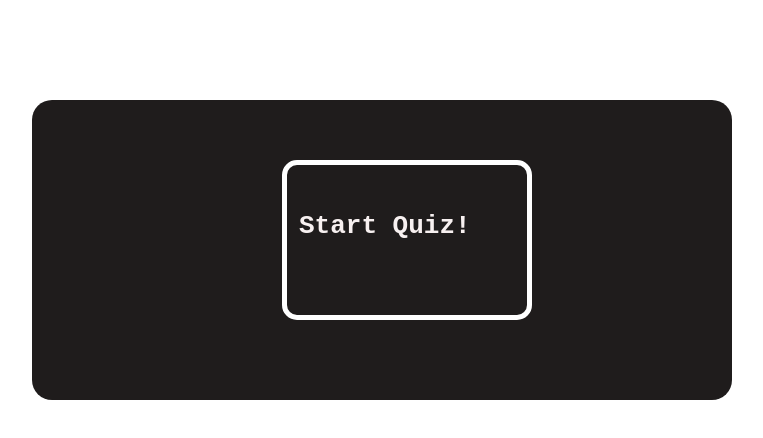
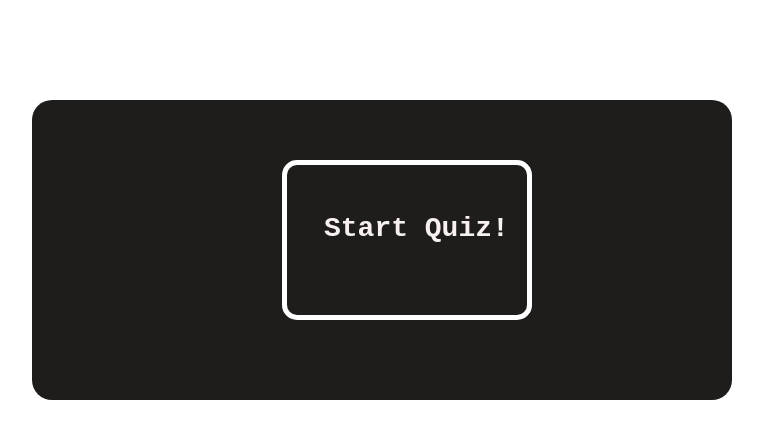
Before and after one commit to oscar-mugambi/Quiz-App, a plain HTML site: page index.html in a window 1280 px wide. Shown: the whole page, without its empty margins (258-1021 px from the left). Drawn offline with Linux system fonts and the light colour scheme.

```diff
--- a/style.css
+++ b/style.css
@@ -20,7 +20,7 @@ body {
   animation-duration: 2.5s;
 }
 #start {
-  font-size: 1.3em;
+  font-size: 1.4em;
   font-weight: bolder;
   word-break: break-all;
   width: 240px;
@@ -37,7 +37,7 @@ body {
 
 #start p {
   position: absolute;
-  left: 12px;
+  left: 37px;
   top: 20px;
 }
 
```
